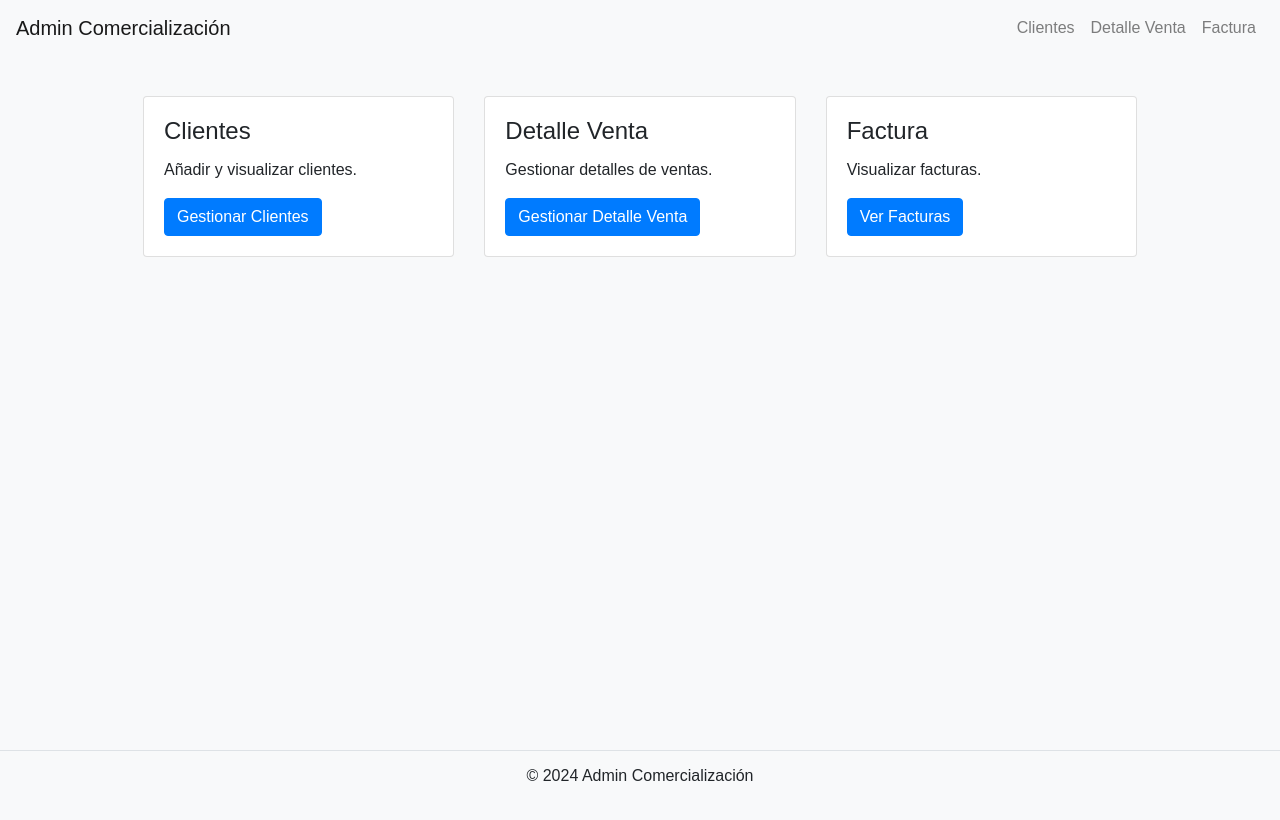
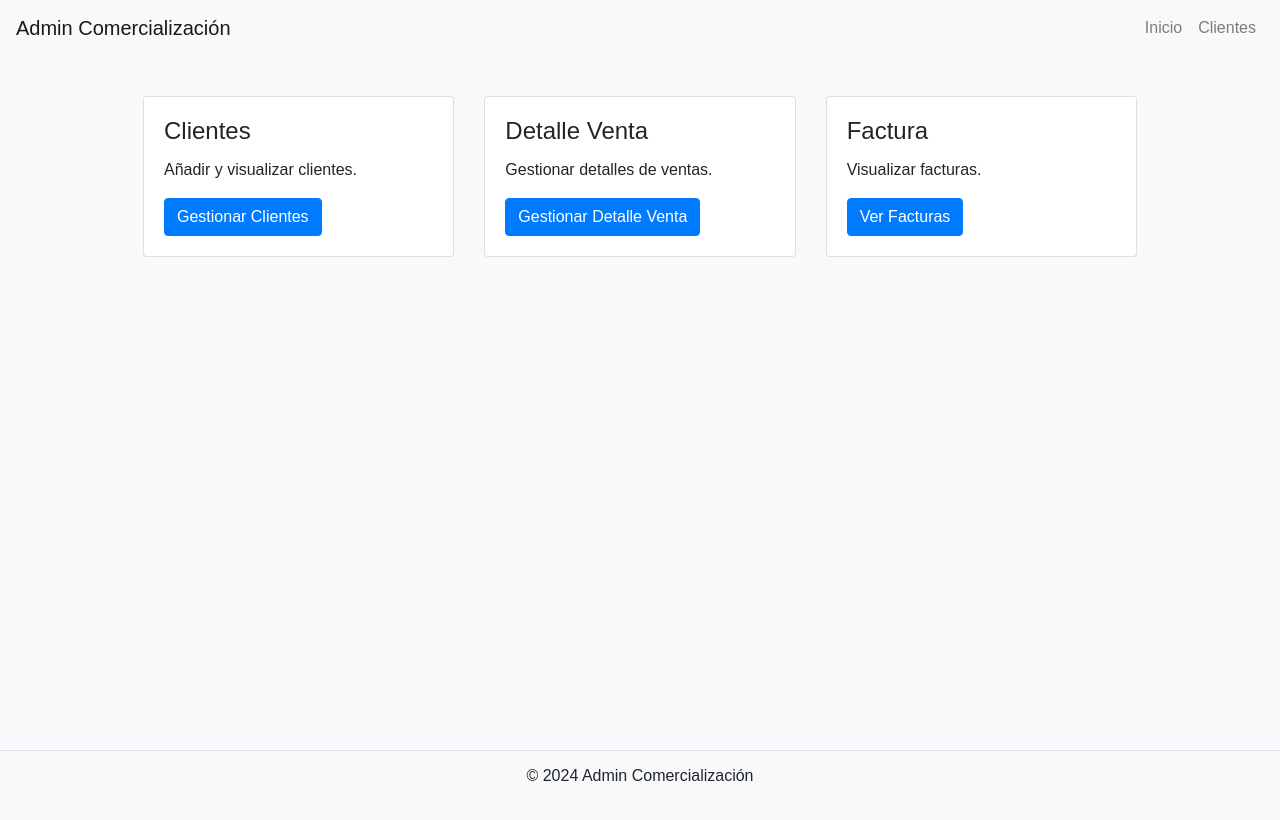
Before and after one commit to edisonara/CosechaProducionPez.github.io, a website: page public/admin-comercializacion.html in a window 1280 px wide. Shown: the top 820 px of the page. Drawn offline with nearby package versions, Linux system fonts and the light colour scheme; no server answers.

Commit message:
cambio en comercializacion

```diff
--- a/public/admin-comercializacion.html
+++ b/public/admin-comercializacion.html
@@ -13,13 +13,10 @@
         <div class="collapse navbar-collapse" id="navbarNav">
             <ul class="navbar-nav ml-auto">
                 <li class="nav-item">
-                    <a class="nav-link" href="clientes.html">Clientes</a>
+                    <a class="nav-link" href="index.html">Inicio</a>
                 </li>
                 <li class="nav-item">
-                    <a class="nav-link" href="detalle-venta.html">Detalle Venta</a>
-                </li>
-                <li class="nav-item">
-                    <a class="nav-link" href="factura.html">Factura</a>
+                    <a class="nav-link" href="clientes.html">Clientes</a>
                 </li>
             </ul>
         </div>
```
